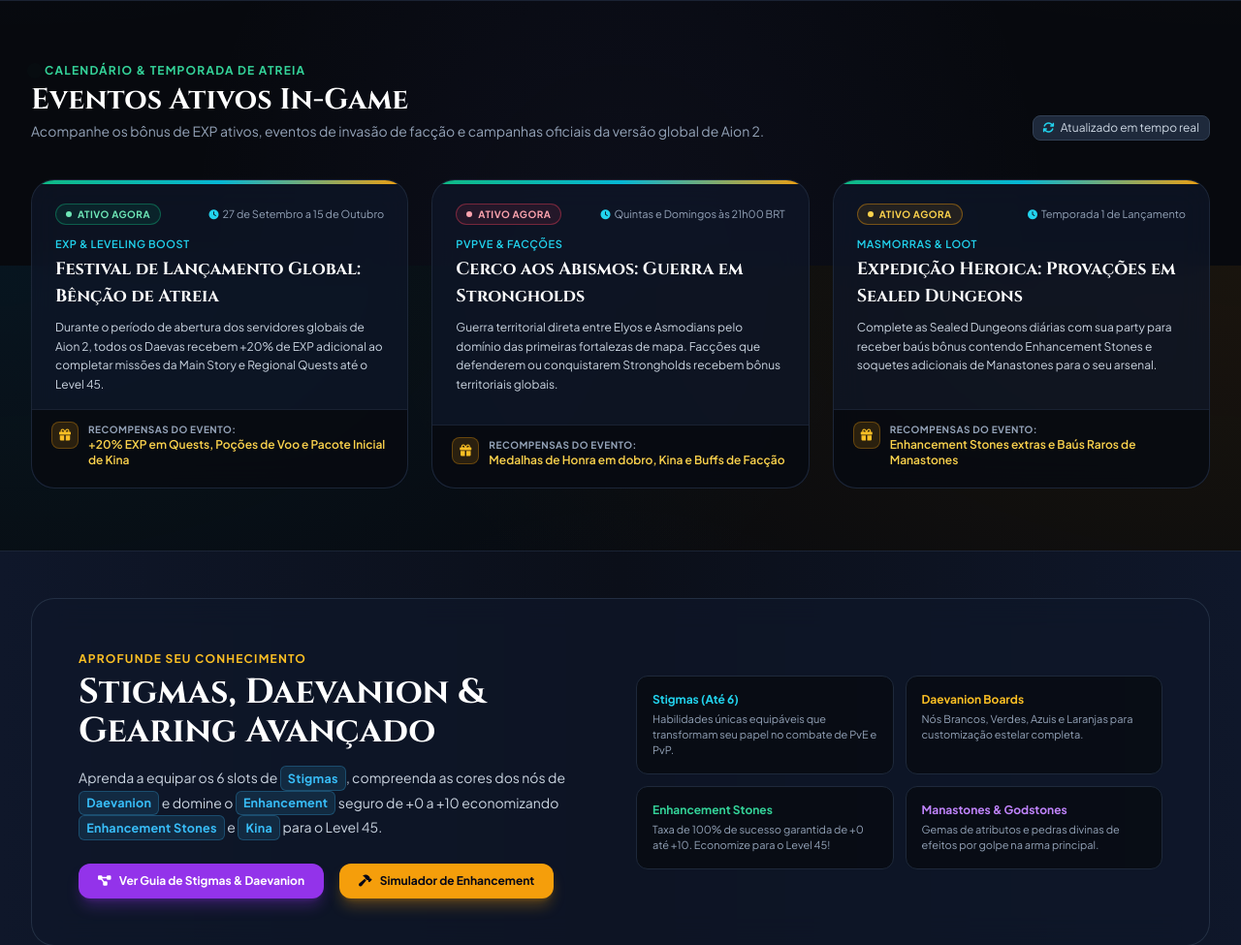
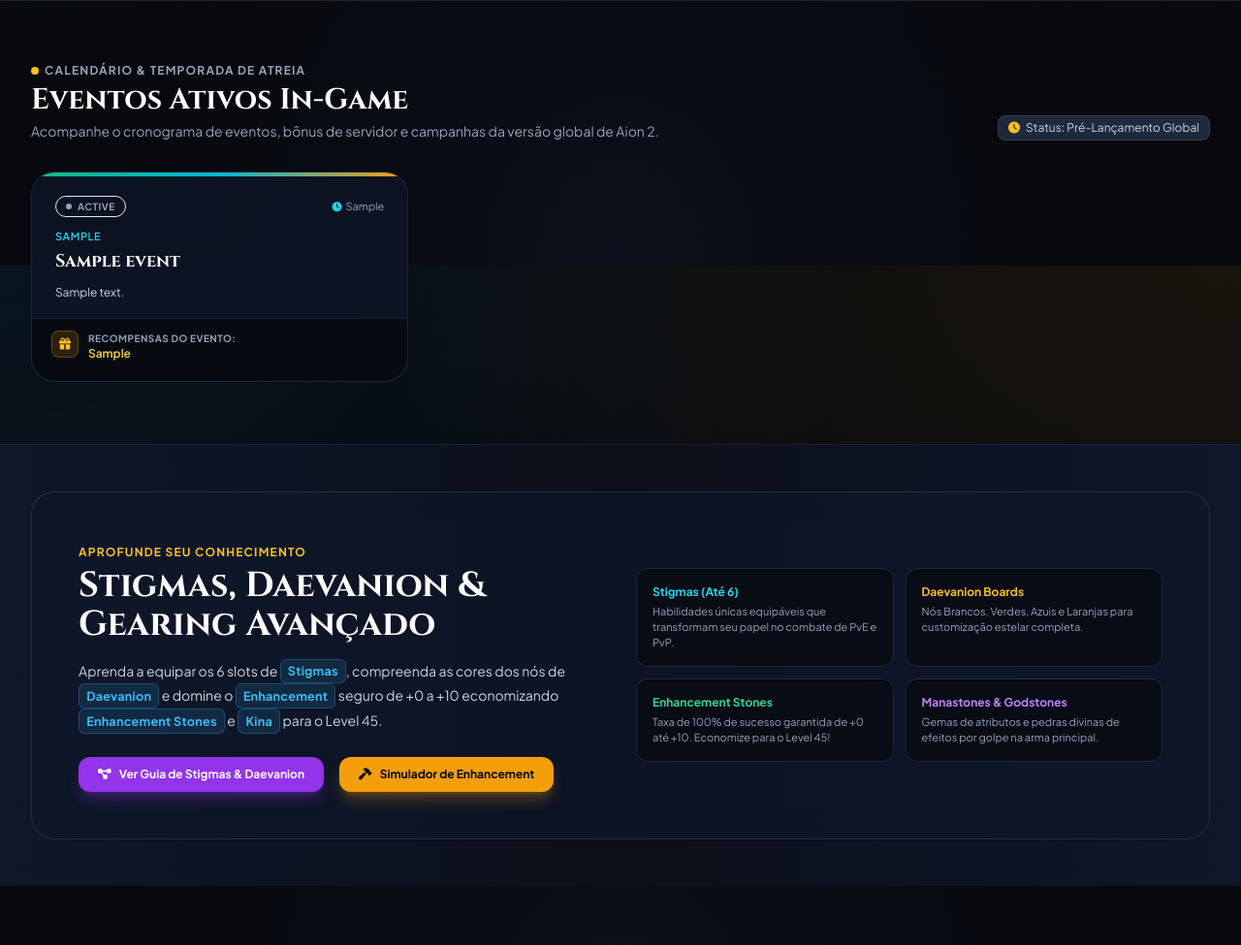
Before and after one commit to igors1lva/aion2-guide, a Flask app: page / in a window 1280 px wide; the page is wider, and only the part inside the window is pictured. Shown: the part 2126-3101 px from the top of that part at 97% size. Run offline with Flask 3, Linux system fonts and the light colour scheme; data comes from the database, SQL or seed files in the repository; both versions use the stored data as it was after the commit; tables that the repository leaves empty hold one stand-in row (values such as "Sample post"); some libraries are stand-ins or nearby versions.

Commit message:
Remover fontes mockadas de eventos ativos para refletir estado de pre-lancamento

```diff
--- a/database.py
+++ b/database.py
@@ -699,39 +699,8 @@
         ''', (s["key"], s["title"], s["subtitle"], s["description"], s["details_json"]))
 
 def seed_events(cursor):
-    """Insere os eventos ativos in-game iniciais."""
-    events_data = [
-        {
-            "title": "Festival de Lançamento Global: Bênção de Atreia",
-            "category": "EXP & Leveling Boost",
-            "status": "Ativo Agora",
-            "badge_color": "border-emerald-500/40 text-emerald-300 bg-emerald-500/10",
-            "period": "27 de Setembro a 15 de Outubro",
-            "summary": "Durante o período de abertura dos servidores globais de Aion 2, todos os Daevas recebem +20% de EXP adicional ao completar missões da Main Story e Regional Quests até o Level 45.",
-            "rewards": "+20% EXP em Quests, Poções de Voo e Pacote Inicial de Kina",
-            "is_active": 1
-        },
-        {
-            "title": "Cerco aos Abismos: Guerra em Strongholds",
-            "category": "PvPvE & Facções",
-            "status": "Ativo Agora",
-            "badge_color": "border-rose-500/40 text-rose-300 bg-rose-500/10",
-            "period": "Quintas e Domingos às 21h00 BRT",
-            "summary": "Guerra territorial direta entre Elyos e Asmodians pelo domínio das primeiras fortalezas de mapa. Facções que defenderem ou conquistarem Strongholds recebem bônus territoriais globais.",
-            "rewards": "Medalhas de Honra em dobro, Kina e Buffs de Facção",
-            "is_active": 1
-        },
-        {
-            "title": "Expedição Heroica: Provações em Sealed Dungeons",
-            "category": "Masmorras & Loot",
-            "status": "Ativo Agora",
-            "badge_color": "border-amber-500/40 text-amber-300 bg-amber-500/10",
-            "period": "Temporada 1 de Lançamento",
-            "summary": "Complete as Sealed Dungeons diárias com sua party para receber baús bônus contendo Enhancement Stones e soquetes adicionais de Manastones para o seu arsenal.",
-            "rewards": "Enhancement Stones extras e Baús Raros de Manastones",
-            "is_active": 1
-        }
-    ]
+    """Eventos ativos in-game (vazio durante o período pré-lançamento global)."""
+    events_data = []
 
     for ev in events_data:
         cursor.execute('''
--- a/templates/index.html
+++ b/templates/index.html
@@ -180,19 +180,19 @@
 
 <!-- SEÇÃO: EVENTOS ATIVOS IN-GAME -->
 <section class="py-16 max-w-7xl mx-auto px-4 sm:px-6 lg:px-8">
-    <div class="flex flex-col sm:flex-row sm:items-end justify-between mb-10 gap-4">
+    <div class="flex flex-col sm:flex-row sm:items-end justify-between mb-8 gap-4">
         <div>
-            <span class="text-xs font-bold uppercase tracking-widest text-emerald-400 flex items-center gap-1.5">
-                <span class="w-2 h-2 rounded-full bg-emerald-400 animate-ping"></span> Calendário & Temporada de Atreia
+            <span class="text-xs font-bold uppercase tracking-widest text-slate-400 flex items-center gap-1.5">
+                <span class="w-2 h-2 rounded-full bg-amber-400"></span> Calendário & Temporada de Atreia
             </span>
             <h2 class="text-3xl font-fantasy font-bold text-white mt-1">Eventos Ativos In-Game</h2>
             <p class="text-slate-400 text-sm mt-1">
-                Acompanhe os bônus de EXP ativos, eventos de invasão de facção e campanhas oficiais da versão global de Aion 2.
+                Acompanhe o cronograma de eventos, bônus de servidor e campanhas da versão global de Aion 2.
             </p>
         </div>
         <div class="text-xs text-slate-400 flex items-center gap-2">
             <span class="px-2.5 py-1 rounded-lg bg-slate-800 border border-slate-700 text-slate-300">
-                <i class="fa-solid fa-arrows-rotate text-cyan-400 mr-1"></i> Atualizado em tempo real
+                <i class="fa-solid fa-clock text-amber-400 mr-1"></i> Status: Pré-Lançamento Global
             </span>
         </div>
     </div>
@@ -200,7 +200,6 @@
     <div class="grid grid-cols-1 md:grid-cols-3 gap-6">
         {% for ev in events %}
         <div class="glass-panel p-6 rounded-3xl border border-slate-800/90 glass-panel-hover flex flex-col justify-between relative overflow-hidden group">
-            <!-- Barra superior sutil -->
             <div class="absolute top-0 left-0 right-0 h-1 bg-gradient-to-r from-emerald-500 via-cyan-500 to-amber-500"></div>
 
             <div>
@@ -226,7 +225,6 @@
                 </p>
             </div>
 
-            <!-- Bloco de Recompensas -->
             <div class="pt-3 border-t border-slate-800/80 -mx-6 -mb-6 p-5 rounded-b-3xl bg-dark-950/80 border-t border-slate-800 flex items-start gap-2.5 text-xs">
                 <div class="w-7 h-7 rounded-lg bg-amber-500/15 border border-amber-500/30 flex items-center justify-center text-amber-400 flex-shrink-0 text-xs">
                     <i class="fa-solid fa-gift"></i>
@@ -238,9 +236,14 @@
             </div>
         </div>
         {% else %}
-        <div class="col-span-3 text-center py-12 glass-panel rounded-2xl border border-slate-800">
-            <i class="fa-solid fa-calendar-xmark text-3xl text-slate-500 mb-2"></i>
-            <p class="text-slate-400 text-sm">Nenhum evento ativo anunciado no momento. Fique atento às novidades da comunidade!</p>
+        <div class="col-span-3 text-center py-12 px-6 glass-panel rounded-3xl border border-slate-800 relative overflow-hidden">
+            <div class="w-14 h-14 rounded-2xl bg-amber-500/10 border border-amber-500/30 flex items-center justify-center text-amber-400 text-2xl mx-auto mb-4">
+                <i class="fa-solid fa-calendar-xmark"></i>
+            </div>
+            <h3 class="text-lg font-bold text-white font-fantasy mb-2">Nenhum Evento Ativo no Momento</h3>
+            <p class="text-slate-400 text-xs sm:text-sm max-w-xl mx-auto leading-relaxed">
+                Como a versão global de Aion 2 ainda não foi lançada oficialmente, não existem eventos ativos em andamento. O calendário, campanhas de inauguração e bônus de EXP serão adicionados assim que os servidores forem oficialmente abertos!
+            </p>
         </div>
         {% endfor %}
     </div>
```
Also changed, not shown: aion2_guides.db.
